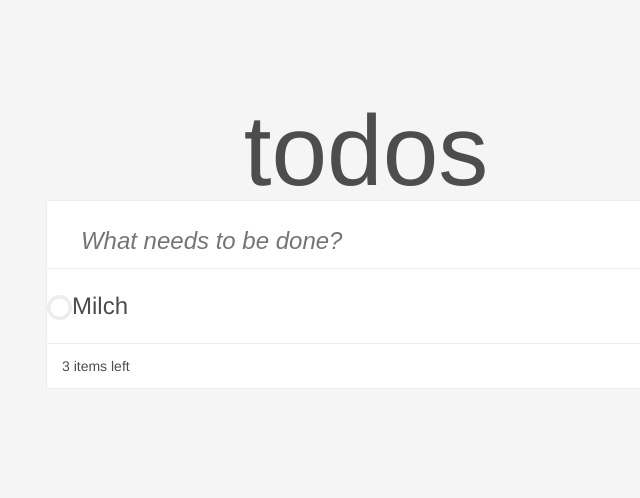
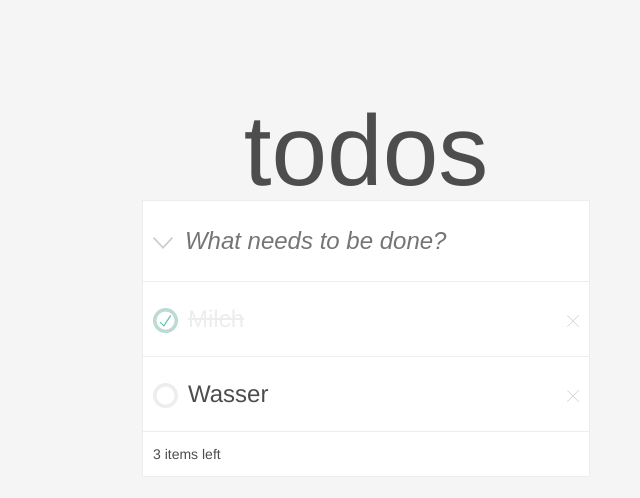
Before and after one commit to bgeye/webdev, a PHP site: page / in a window 1280 px wide. Shown: the top 498 px of the page, without its empty margins (274-914 px from the left). Run offline with PHP 8.4, Linux system fonts and the light colour scheme.

Commit message:
styling fine-tuning

```diff
--- a/todo/index.html
+++ b/todo/index.html
@@ -13,28 +13,42 @@
         <div class="list-container">
             <div class="input-element">
                 <button class="angle-btn">
-                    <img  src="./img/angle-down.svg">
+                    <img  src="img/angle-down.svg">
                 </button>
                 <input type="text" id="addtodo" class="list-font" name="addtodo" placeholder="What needs to be done?">
             </div>
             <ul class="list-elements">
-                <li class="list-content list-font">
+                <li class="list-item list-font">
                     <div class="list-check">
                         <input type="checkbox" id="listcheck" checked>
                         <label for="listcheck">
                             <span></span>
                         </label>
                     </div>
-                    <span>Milch</span>
+                    <span class="item-txt item-done">Milch</span>
                     <div class="list-del">
                         <button>
-                            <img  src="./img/close.svg">
+                            <img  src="img/close.svg">
+                        </button>
+                    </div>
+                </li>
+                <li class="list-item list-font">
+                    <div class="list-check">
+                        <input type="checkbox" id="listcheck" >
+                        <label for="listcheck">
+                            <span></span>
+                        </label>
+                    </div>
+                    <span class="item-txt">Wasser</span>
+                    <div class="list-del">
+                        <button>
+                            <img  src="img/close.svg">
                         </button>
                     </div>
                 </li>
             </ul>
             <div class="footer">
-            <span>3 items left</span>
+                <span>3 items left</span>
             </div>
         </div>
 
--- a/todo/styles/todo.css
+++ b/todo/styles/todo.css
@@ -36,7 +36,6 @@ body{
     margin:0;
     font-family: “Helvetica Neue”, Helvetica, Arial, sans-serif;
     font-size: 14px;
-    textt-transform:lowercase;
     font-weight: lighter;
     background-color:#f5f5f5 ;
     color:#4d4d4d;
@@ -47,14 +46,42 @@ h1{
     text-align:center;
 }
 
+img{
+    width:100%;
+    height:100%;
+}
+
+/*btn*/
+
 button{
     border:none;
     background-color:#ffffff;
+    padding:0;
+    margin:0;
+}
+
+.angle-btn{
+    padding-left:10px;
+}
+
+.list-del{
+    padding-right: 10px;
+}
+
+/*images*/
+.angle-btn img{
+    width:20px;
+    height:12px;
+}
+
+.list-del img{
+    width:12px;
+    height:12px;
 }
 
 /*list*/
 .container{
-    width:50%;
+    width:35%;
     margin:0 auto;
     margin-top:100px;
 }
@@ -68,39 +95,58 @@ button{
     font-size:24px;
 }
 
+.item-txt{
+    padding-left: 10px;
+}
+
+.input-element,
+.list-item{
+    padding:25px 0;
+    border-bottom:1px solid #ededed;
+}
+
+.item-done{
+    text-decoration: line-through;
+    color:#ededed;
+}
+
+.list-del{
+    float:right;
+}
+
+.list-check{
+    float:left;
+}
+
+
+
+
+input:focus{
+    outline:none;
+}
+
 input::placeholder{
     font-style:italic;
 }
 
-.input-element,
-.list-content{
-     padding:25px 0;
-     border-bottom:1px solid #ededed;
- }
-
-.footer{
-    padding:15px;
+label{
+    cursor:pointer;
+    padding-left: 10px;
 }
-
-
 
 input[type="text"]{
     border:none;
-    width:95%;
-    float:right;
+    width:80%;
+    padding-left: 8px;
+    color:#4d4d4d;
 }
 
 input[type="text"]:active{
     border:none;
 }
 
-
 input[type="checkbox"]{
     display:none;
-}
-
-label{
-    cursor:pointer;
 }
 
 input[type="checkbox"] + label span{
@@ -111,33 +157,26 @@ input[type="checkbox"] + label span{
     background: url(../img/chck_active.svg)0px center no-repeat;
 }
 
-/*
-input[type="checkbox"] + label span::checked{
+input[type="checkbox"]:checked + label span{
+    display:inline-block;
+    vertical-align:middle;
+    width:25px;
+    height:25px;
     background: url(../img/chck_inactive.svg)0px center no-repeat;
 }
-*/
 
 
 
-input:focus{
-    outline:none;
+.footer{
+    padding:15px 10px;
 }
 
 
 
 
 
-.list-check{
-    float:left;
+/*
+input[type="checkbox"] + label span::checked{
+    background: url(../img/chck_inactive.svg)0px center no-repeat;
 }
-
-.list-del{
-float:right
-}
-
-
-/*buttons*/
-
-.angle-btn img{
-
-}
+*/
```
